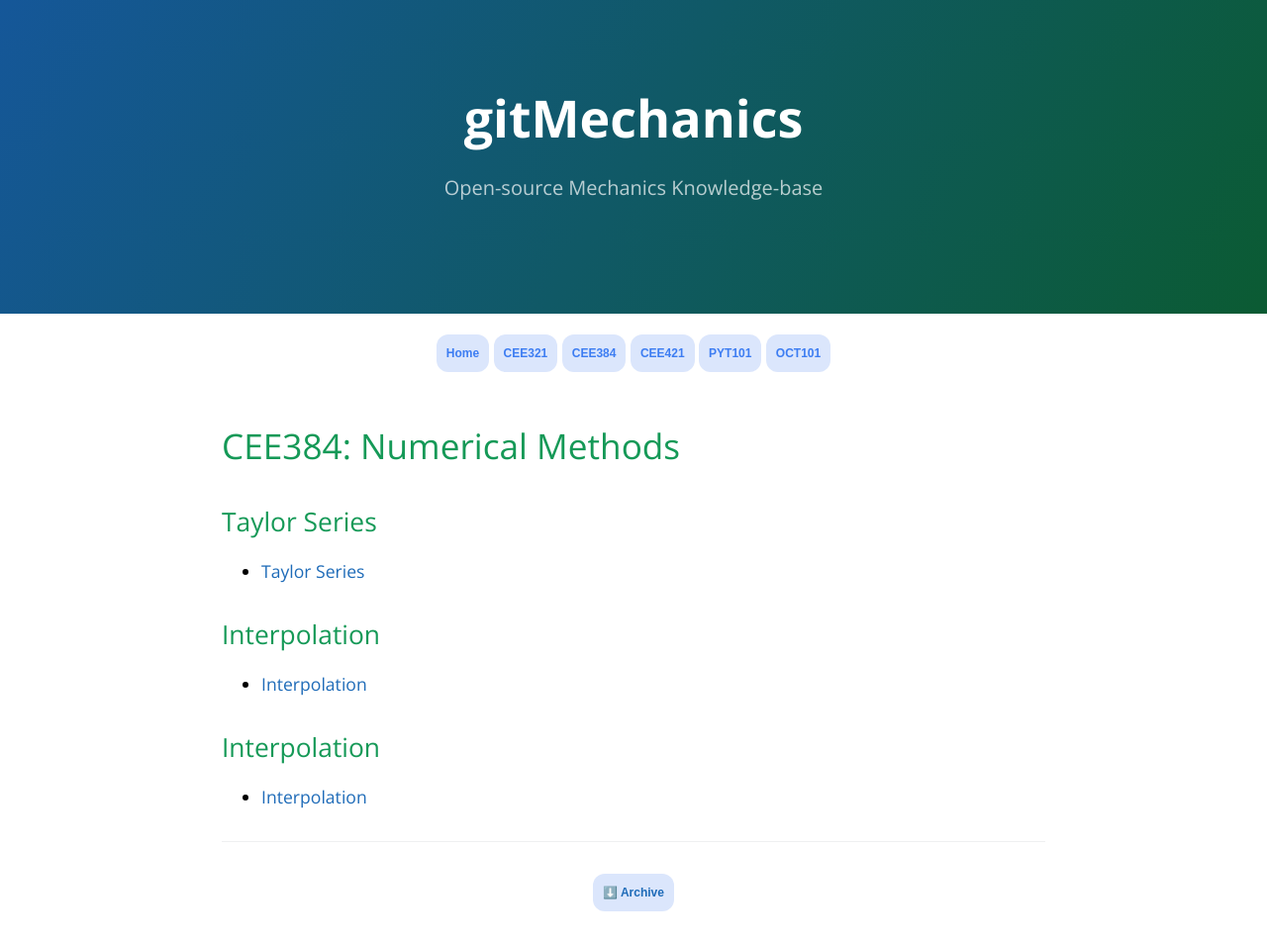
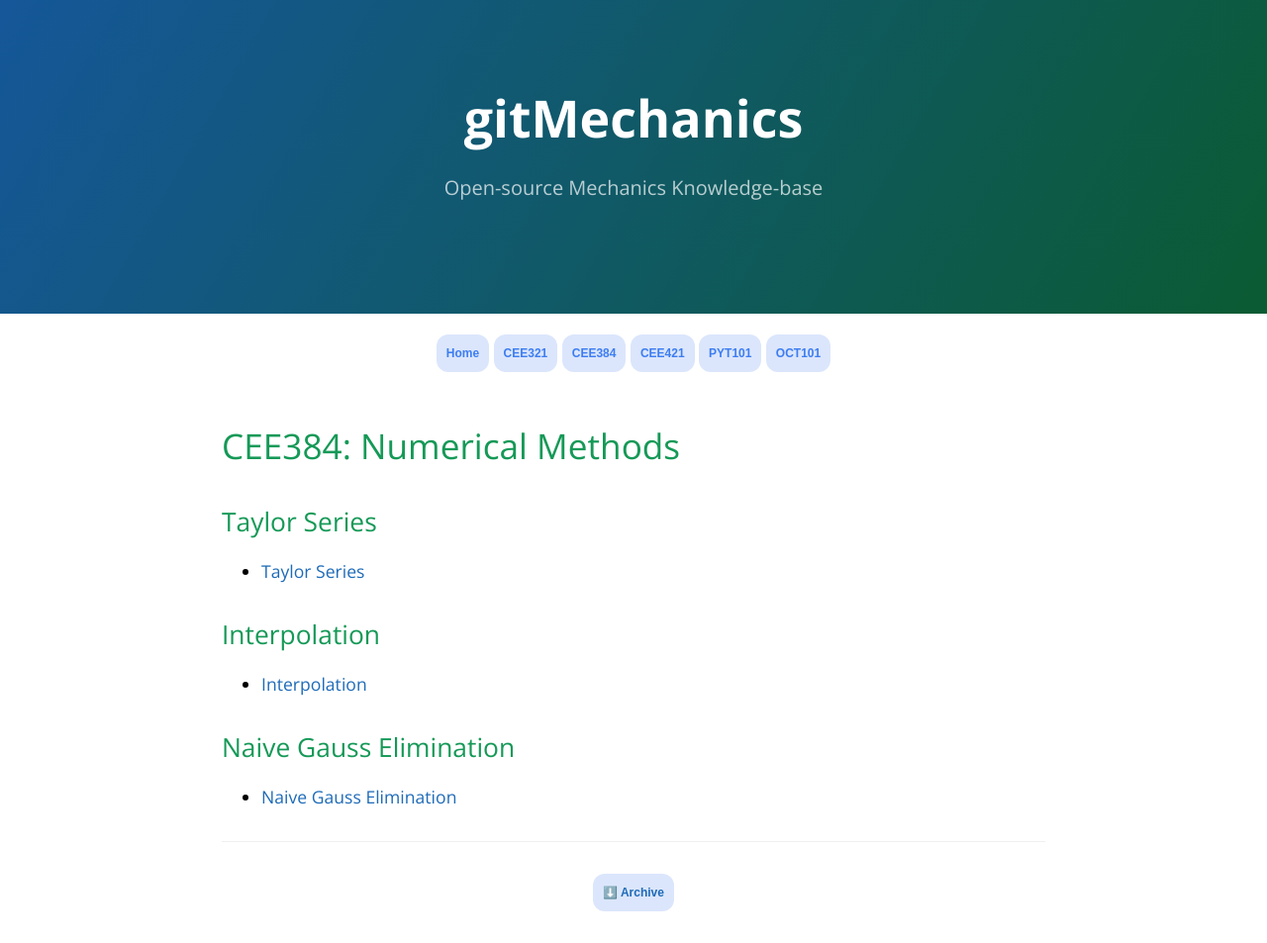
Before and after one commit to BrianChevalier/gitMechanics, a Jekyll site: the page built from CEE384/index.md, in a window 1280 px wide. Shown: the whole page at 99% size. Built offline with Jekyll 4.4.1, drawn with Linux system fonts in a browser that asks for light colours.

Commit message:
Fixed typo

```diff
--- a/CEE384/index.md
+++ b/CEE384/index.md
@@ -15,7 +15,7 @@ archive_link: CEE384
 ## Interpolation
 * [Interpolation](/CEE384/Interpolation/Main.pdf)
 
-## Interpolation
-* [Interpolation](/CEE384/gauss-elimination/Main.pdf)
+## Naive Gauss Elimination
+* [Naive Gauss Elimination](/CEE384/gauss-elimination/Main.pdf)
 
 </div>
```
